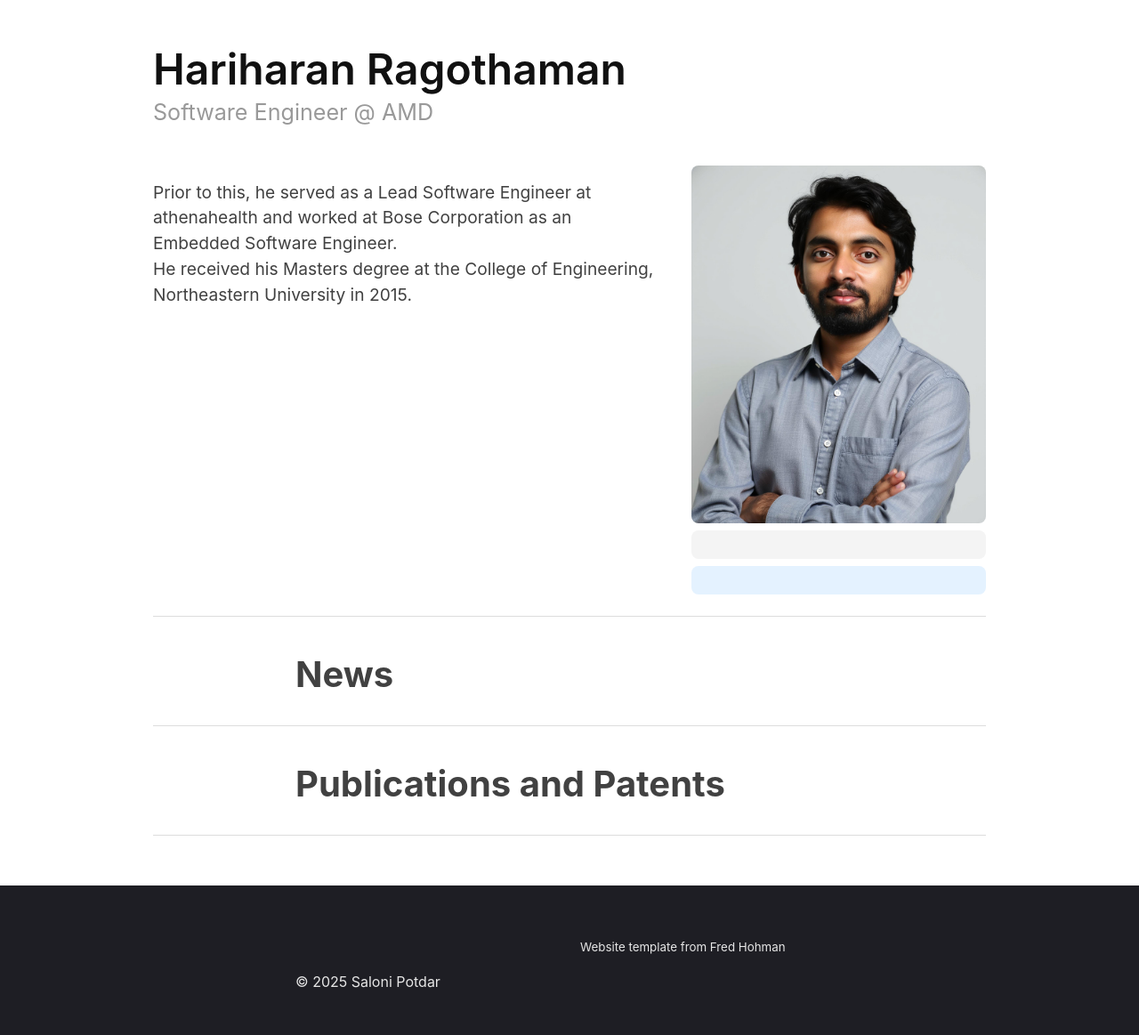
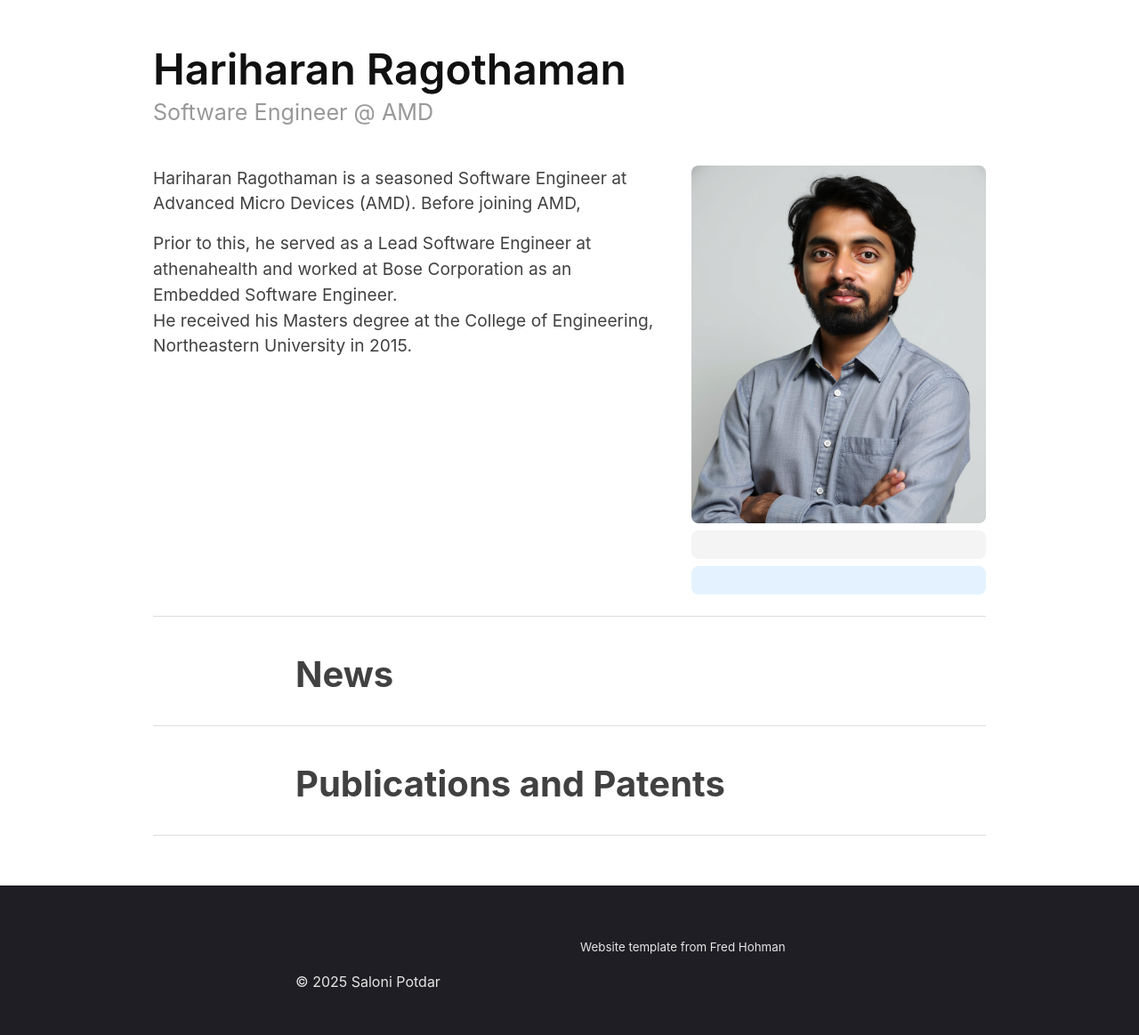
Before and after one commit to hariharanragothaman/hariharanragothaman.github.io, a Jekyll site: the page built from index.md, in a window 1280 px wide. Shown: the whole page at 89% size. Built offline with Jekyll 4.4.1, drawn with Linux system fonts in a browser that asks for light colours; nearby versions of some CDN libraries; some web fonts are replaced.

Commit message:
Polishes and Updates

```diff
--- a/index.md
+++ b/index.md
@@ -14,6 +14,7 @@ jsarr:
 	</div>
 	<div class="intro-left">
 	<div class="intro-left">
+		Hariharan Ragothaman is a seasoned Software Engineer at Advanced Micro Devices (AMD). Before joining AMD,
 	</div>
 	<div style="height: 1rem"></div>
 	<div>
```
